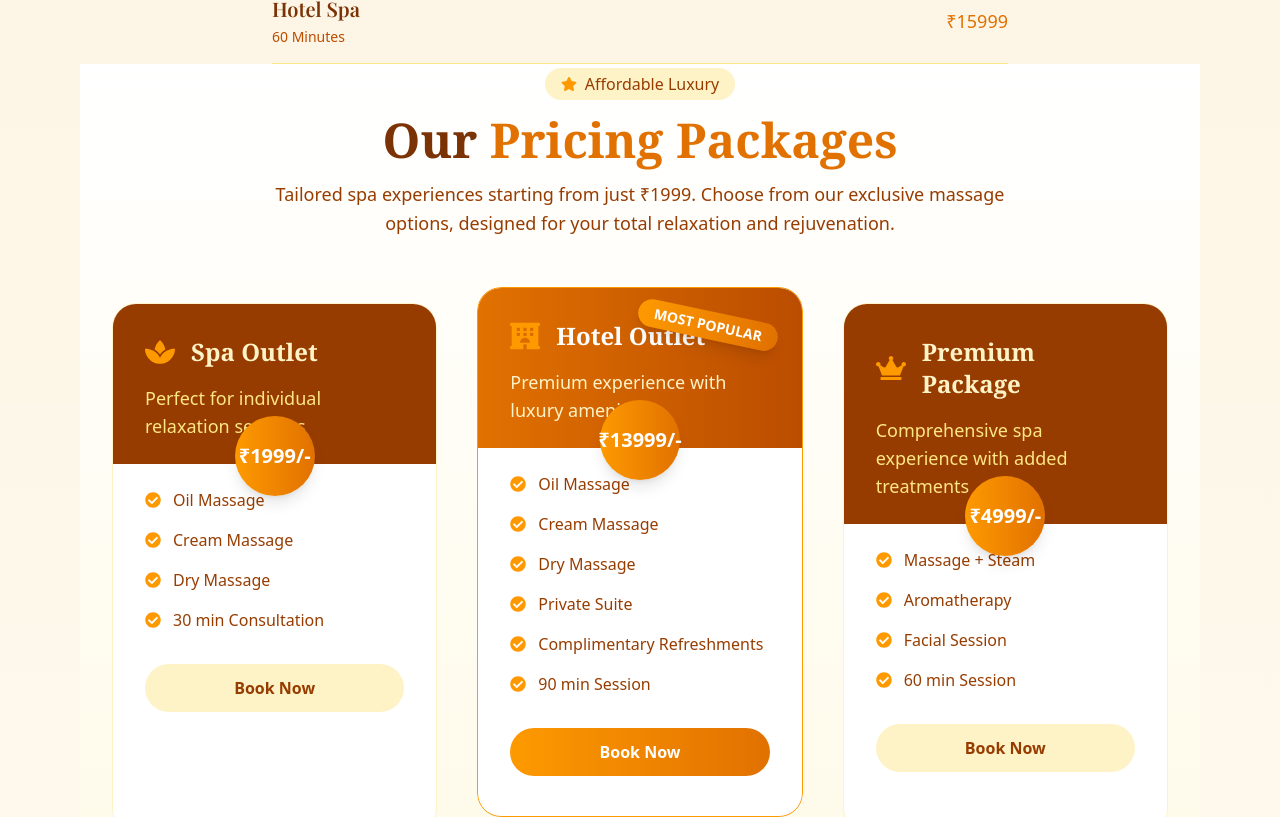
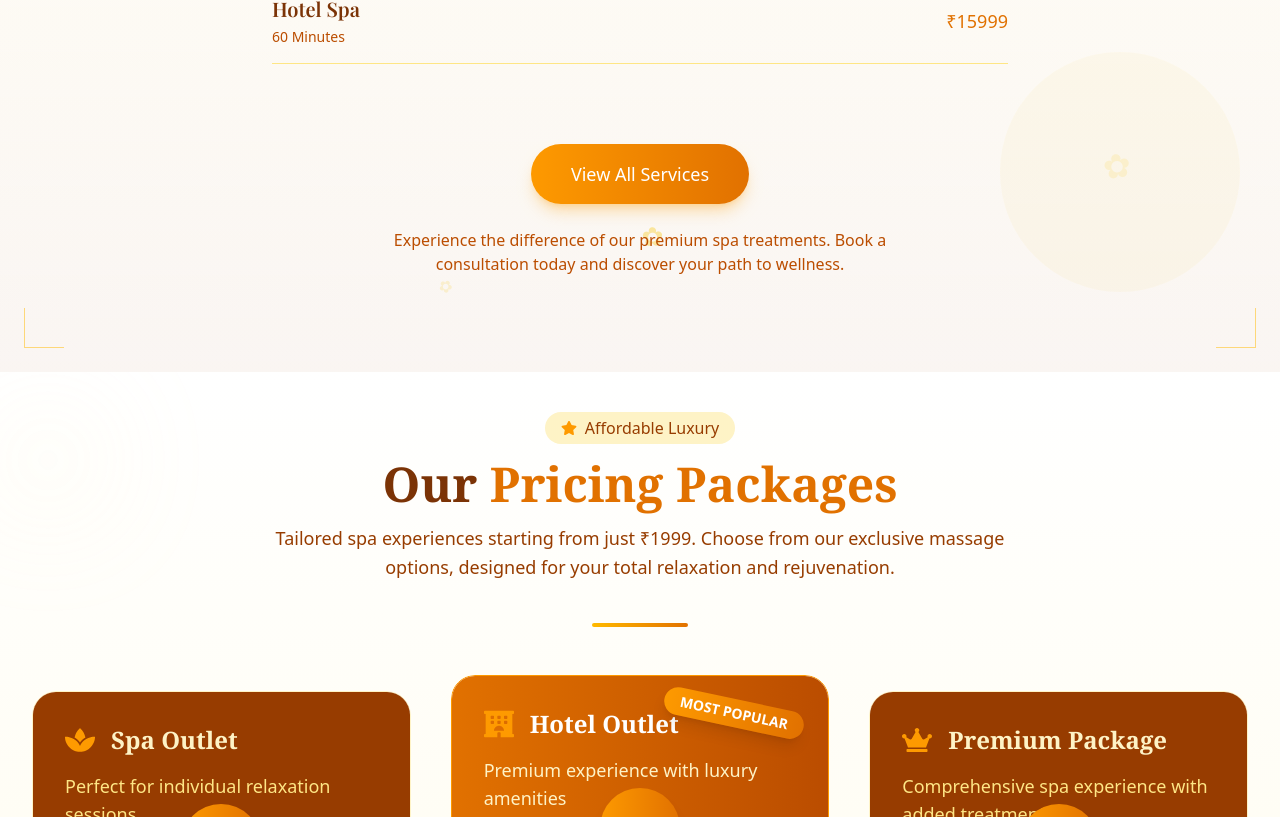
Before and after one commit to Prakash84/schoolsite, a Next.js app: page /pricing in a window 1280 px wide. Shown: the part 1523-2340 px from the top of the page. Built offline with nearby package versions, Linux system fonts and the light colour scheme; a web font is replaced by a local one.

Commit message:
Updated something

```diff
--- a/src/app/pricing/page.js
+++ b/src/app/pricing/page.js
@@ -273,23 +273,77 @@ export default function pricing() {
           </motion.ul>
         </section>
         {/* End Price List Section */}
+        {/* CTA Button */}
+        <motion.div
+          className="text-center mt-20"
+          initial={{ opacity: 0, y: 30 }}
+          animate={isVisible ? { opacity: 1, y: 0 } : {}}
+          transition={{ duration: 0.8, delay: 1 }}
+        >
+          <button className="px-10 py-4 bg-gradient-to-r from-amber-500 to-amber-600 text-white rounded-full text-lg font-medium hover:opacity-90 transition-opacity shadow-lg shadow-amber-500/30">
+            View All Services
+          </button>
+          <p className="mt-6 text-amber-700 max-w-xl mx-auto">
+            Experience the difference of our premium spa treatments. Book a consultation today and discover your path to wellness.
+          </p>
+        </motion.div>
+      </div>
 
+      {/* Corner decorations */}
+      <div className="absolute top-6 left-6 w-10 h-10 z-10 border-t border-l border-amber-400/50"></div>
+      <div className="absolute top-6 right-6 w-10 h-10 z-10 border-t border-r border-amber-400/50"></div>
+      <div className="absolute bottom-6 left-6 w-10 h-10 z-10 border-b border-l border-amber-400/50"></div>
+      <div className="absolute bottom-6 right-6 w-10 h-10 z-10 border-b border-r border-amber-400/50"></div>
+    </section>
+    </div>
     {/* Pricing Section */}
-      <section className="py-1 px-4 sm:px-6 lg:px-8 bg-gradient-to-b from-white to-amber-50 relative overflow-hidden w-full">
-        <div className="relative z-10 w-full">
+                <section id= "Pricing" className="py-10 px-4 sm:px-6 lg:px-8 bg-gradient-to-b from-white to-amber-50 relative overflow-hidden">
+                {/* Decorative elements */}
+                <div className="absolute top-10 left-0 w-24 h-24 rounded-full bg-amber-100 opacity-20 blur-3xl"></div>
+                <div className="absolute bottom-20 right-0 w-32 h-32 rounded-full bg-amber-200 opacity-15 blur-3xl"></div>
+
+                <div className="max-w-7xl mx-auto relative z-10">
+                  {/* Heading */}
                   <div className="text-center mb-16">
-            <motion.div className="inline-flex items-center gap-2 px-4 py-1 mb-4 bg-amber-100 rounded-full text-amber-800 font-medium" initial={{ opacity: 0, y: 20 }} whileInView={{ opacity: 1, y: 0 }} viewport={{ once: true }}>
-              <FaStar className="text-amber-500" /> Affordable Luxury
+                    <motion.div
+                      className="inline-flex items-center gap-2 px-4 py-1 mb-4 bg-amber-100 rounded-full text-amber-800 font-medium"
+                      initial={{ opacity: 0, y: 20 }}
+                      whileInView={{ opacity: 1, y: 0 }}
+                      viewport={{ once: true }}
+                    >
+                      <FaStar className="text-amber-500" />
+                      Affordable Luxury
                     </motion.div>
-            <motion.h2 className="text-4xl md:text-5xl font-bold text-amber-900 font-serif mb-4" initial={{ opacity: 0, y: 20 }} whileInView={{ opacity: 1, y: 0 }} viewport={{ once: true }} transition={{ delay: 0.1 }}>
+                    <motion.h2
+                      className="text-4xl md:text-5xl font-bold text-amber-900 font-serif mb-4"
+                      initial={{ opacity: 0, y: 20 }}
+                      whileInView={{ opacity: 1, y: 0 }}
+                      viewport={{ once: true }}
+                      transition={{ delay: 0.1 }}
+                    >
                       Our <span className="text-amber-600">Pricing Packages</span>
                     </motion.h2>
-            <motion.p className="text-amber-800 max-w-3xl mx-auto text-lg leading-relaxed" initial={{ opacity: 0, y: 20 }} whileInView={{ opacity: 1, y: 0 }} viewport={{ once: true }} transition={{ delay: 0.2 }}>
+                    <motion.p
+                      className="text-amber-800 max-w-3xl mx-auto text-lg leading-relaxed"
+                      initial={{ opacity: 0, y: 20 }}
+                      whileInView={{ opacity: 1, y: 0 }}
+                      viewport={{ once: true }}
+                      transition={{ delay: 0.2 }}
+                    >
                       Tailored spa experiences starting from just ₹1999. Choose from our exclusive massage options, designed for your total relaxation and rejuvenation.
                     </motion.p>
+                    <motion.div
+                       className="flex justify-center mt-10"
+                       initial={{ opacity: 0, y: 20 }}
+                       whileInView={{ opacity: 1, y: 0 }}
+                       transition={{ delay: 0.5, duration: 0.5 }}
+                     >
+                       <div className="h-1 w-24 bg-gradient-to-r from-amber-400 to-amber-600 rounded-full"></div>
+                     </motion.div>
                   </div>
 
-          <div className="grid md:grid-cols-3 gap-8 lg:gap-10 w-full">
+                  {/* Pricing Cards */}
+                  <div className="grid md:grid-cols-3 gap-8 lg:gap-10">
                     {pricingPlans.map((plan, index) => (
                       <motion.div
                         key={index}
@@ -300,23 +354,36 @@ export default function pricing() {
                         transition={{ duration: 0.5, delay: index * 0.1 }}
                         whileHover={{ y: -10 }}
                       >
+                        {/* Featured badge */}
                         {plan.highlight && (
                           <div className="absolute top-6 right-6 bg-gradient-to-r from-amber-500 to-amber-600 text-white px-4 py-1 rounded-full text-sm font-bold z-20 rotate-12 shadow-lg">
                             MOST POPULAR
                           </div>
                         )}
+
                         <div className={`h-full flex flex-col border ${plan.highlight ? "border-amber-500 shadow-xl" : "border-amber-100 shadow-lg"} rounded-3xl overflow-hidden bg-white`}>
                           <div className={`p-8 pb-6 ${plan.highlight ? "bg-gradient-to-r from-amber-600 to-amber-700" : "bg-amber-800"}`}>
                             <div className="flex items-center gap-4 mb-4">
-                      <div className="text-3xl">{plan.icon}</div>
-                      <h3 className={`text-2xl font-bold font-serif ${plan.highlight ? "text-white" : "text-amber-100"}`}>{plan.title}</h3>
+                              <div className="text-3xl">
+                                {plan.icon}
                               </div>
-                    <p className={`text-lg ${plan.highlight ? "text-amber-100" : "text-amber-200"}`}>{plan.description}</p>
+                              <h3 className={`text-2xl font-bold font-serif ${plan.highlight ? "text-white" : "text-amber-100"}`}>
+                                {plan.title}
+                              </h3>
                             </div>
+                            <p className={`text-lg ${plan.highlight ? "text-amber-100" : "text-amber-200"}`}>
+                              {plan.description}
+                            </p>
+                          </div>
+
                           <div className="p-8 pt-12 pb-10 -mt-6 relative">
+                            {/* Price circle */}
                             <div className="absolute -top-6 left-1/2 transform -translate-x-1/2 w-20 h-20 rounded-full bg-gradient-to-r from-amber-500 to-amber-600 flex items-center justify-center shadow-lg">
-                      <span className="text-white text-xl font-bold">{plan.price}</span>
+                              <span className="text-white text-xl font-bold">
+                                {plan.price}
+                              </span>
                             </div>
+
                             <ul className="space-y-4 mb-8">
                               {plan.features.map((feature, i) => (
                                 <li key={i} className="flex items-start gap-3">
@@ -325,7 +392,15 @@ export default function pricing() {
                                 </li>
                               ))}
                             </ul>
-                    <a href={plan.ctaLink} className={`mt-auto block text-center py-3 px-6 rounded-full font-bold transition-all duration-300 ${plan.highlight ? "bg-gradient-to-r from-amber-500 to-amber-600 text-white hover:shadow-xl hover:from-amber-600 hover:to-amber-700" : "bg-amber-100 text-amber-800 hover:bg-amber-200"}`}>
+
+                            <a
+                              href={plan.ctaLink}
+                              className={`mt-auto block text-center py-3 px-6 rounded-full font-bold transition-all duration-300 ${
+                                plan.highlight
+                                  ? "bg-gradient-to-r from-amber-500 to-amber-600 text-white hover:shadow-xl hover:from-amber-600 hover:to-amber-700"
+                                  : "bg-amber-100 text-amber-800 hover:bg-amber-200"
+                              }`}
+                            >
                               Book Now
                             </a>
                           </div>
@@ -333,6 +408,29 @@ export default function pricing() {
                       </motion.div>
                     ))}
                   </div>
+
+                  {/* Additional information */}
+                  {/* <motion.div
+                    className="mt-16 bg-gradient-to-r from-amber-50 to-amber-100 border border-amber-200 rounded-2xl p-6 md:p-8 text-center"
+                    initial={{ opacity: 0, y: 30 }}
+                    whileInView={{ opacity: 1, y: 0 }}
+                    viewport={{ once: true }}
+                  >
+                    <div className="flex flex-col md:flex-row items-center justify-center gap-6">
+                      <div className="bg-amber-200 w-16 h-16 rounded-full flex items-center justify-center">
+                        <svg xmlns="http://www.w3.org/2000/svg" className="h-8 w-8 text-amber-700" fill="none" viewBox="0 0 24 24" stroke="currentColor">
+                          <path strokeLinecap="round" strokeLinejoin="round" strokeWidth={2} d="M12 8v4l3 3m6-3a9 9 0 11-18 0 9 9 0 0118 0z" />
+                        </svg>
+                      </div>
+                      <div>
+                        <h3 className="text-xl font-bold text-amber-900 mb-2">Flexible Booking Options</h3>
+                        <p className="text-amber-800 max-w-2xl">
+                          All packages include free rescheduling up to 24 hours before your appointment.
+                          <span className="font-semibold"> Group discounts available for 3+ bookings!</span>
+                        </p>
+                      </div>
+                    </div>
+                  </motion.div> */}
                 </div>
               </section>
               {/* End Pricing Section */}
@@ -525,11 +623,13 @@ export default function pricing() {
                   <p className="text-gray-700 text-lg">
                     Step into a world of peace at our Delhi body spa, where luxury meets comfort. From calming interiors to soothing treatments, every detail is designed to relax your body and refresh your mind.
                      From full-body massages to specialized therapies, each session is designed to relax the mind, soothe the body, and uplift the spirit.
+                     Step into a world of peace at our Delhi body spa, where luxury meets comfort.
                   </p>
 
                   <p className="text-gray-700 text-lg">
                     Whether you seek relaxation, stress relief, or wellness therapy, Luxury Body Spa is your ultimate destination for holistic care and comfort.
                      From full-body massages to specialized therapies, each session is designed to relax the mind, soothe the body, and uplift the spirit.
+                     Whether you seek relaxation, stress relief, or wellness therapy, Luxury Body Spa is your ultimate destination for holistic care and comfort.
                   </p>
                 </motion.div>
 
@@ -616,32 +716,6 @@ export default function pricing() {
               </div>
             </section>
             {/* End outlate */}
-
-
-        {/* CTA Button */}
-        <motion.div
-          className="text-center mt-20"
-          initial={{ opacity: 0, y: 30 }}
-          animate={isVisible ? { opacity: 1, y: 0 } : {}}
-          transition={{ duration: 0.8, delay: 1 }}
-        >
-          <button className="px-10 py-4 bg-gradient-to-r from-amber-500 to-amber-600 text-white rounded-full text-lg font-medium hover:opacity-90 transition-opacity shadow-lg shadow-amber-500/30">
-            View All Services
-          </button>
-          <p className="mt-6 text-amber-700 max-w-xl mx-auto">
-            Experience the difference of our premium spa treatments. Book a consultation today and discover your path to wellness.
-          </p>
-        </motion.div>
-      </div>
-
-      {/* Corner decorations */}
-      <div className="absolute top-6 left-6 w-10 h-10 z-10 border-t border-l border-amber-400/50"></div>
-      <div className="absolute top-6 right-6 w-10 h-10 z-10 border-t border-r border-amber-400/50"></div>
-      <div className="absolute bottom-6 left-6 w-10 h-10 z-10 border-b border-l border-amber-400/50"></div>
-      <div className="absolute bottom-6 right-6 w-10 h-10 z-10 border-b border-r border-amber-400/50"></div>
-    </section>
-
-    </div>
      {/* F&Q Section */}
       <section className="py-16 bg-gradient-to-b from-amber-50 to-white">
                             <div className="max-w-5xl mx-auto px-4">
```
Lines whose indentation alone changed are shown as unchanged.
